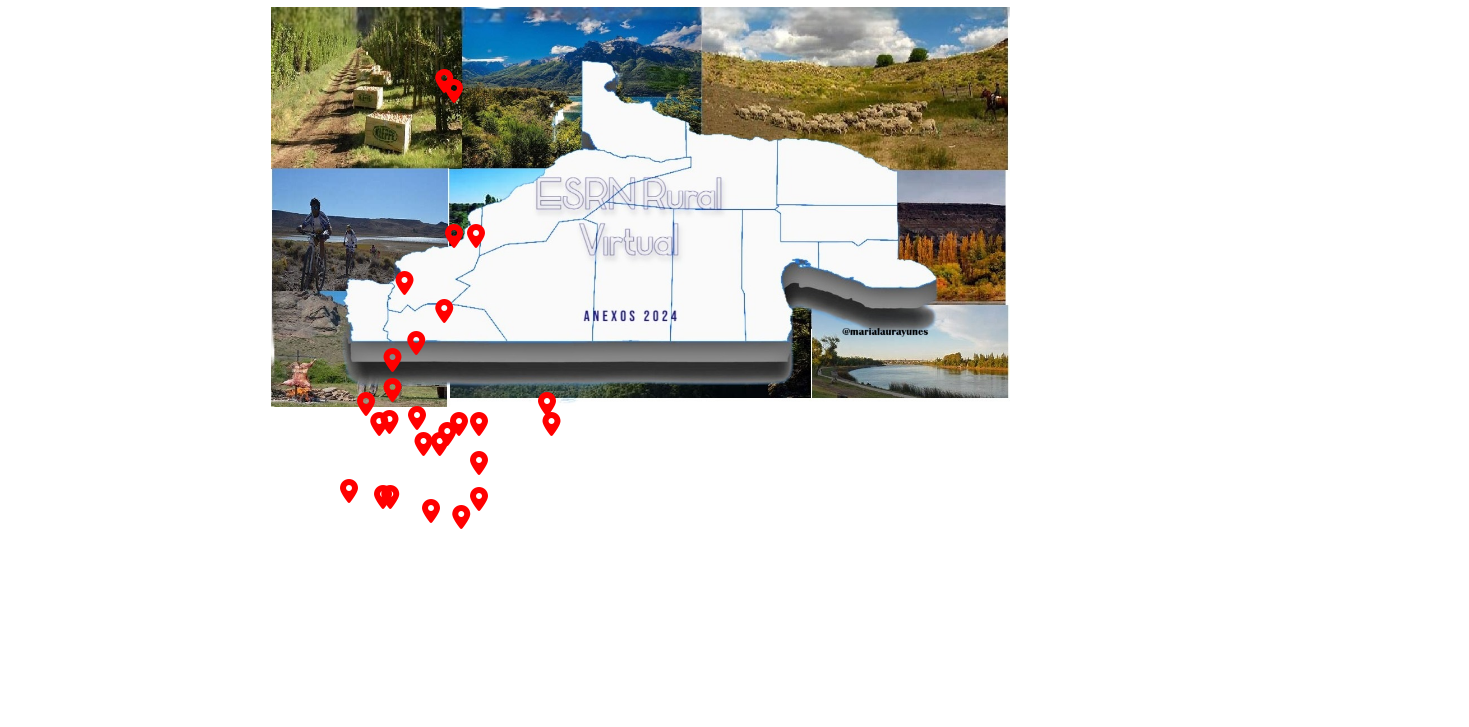
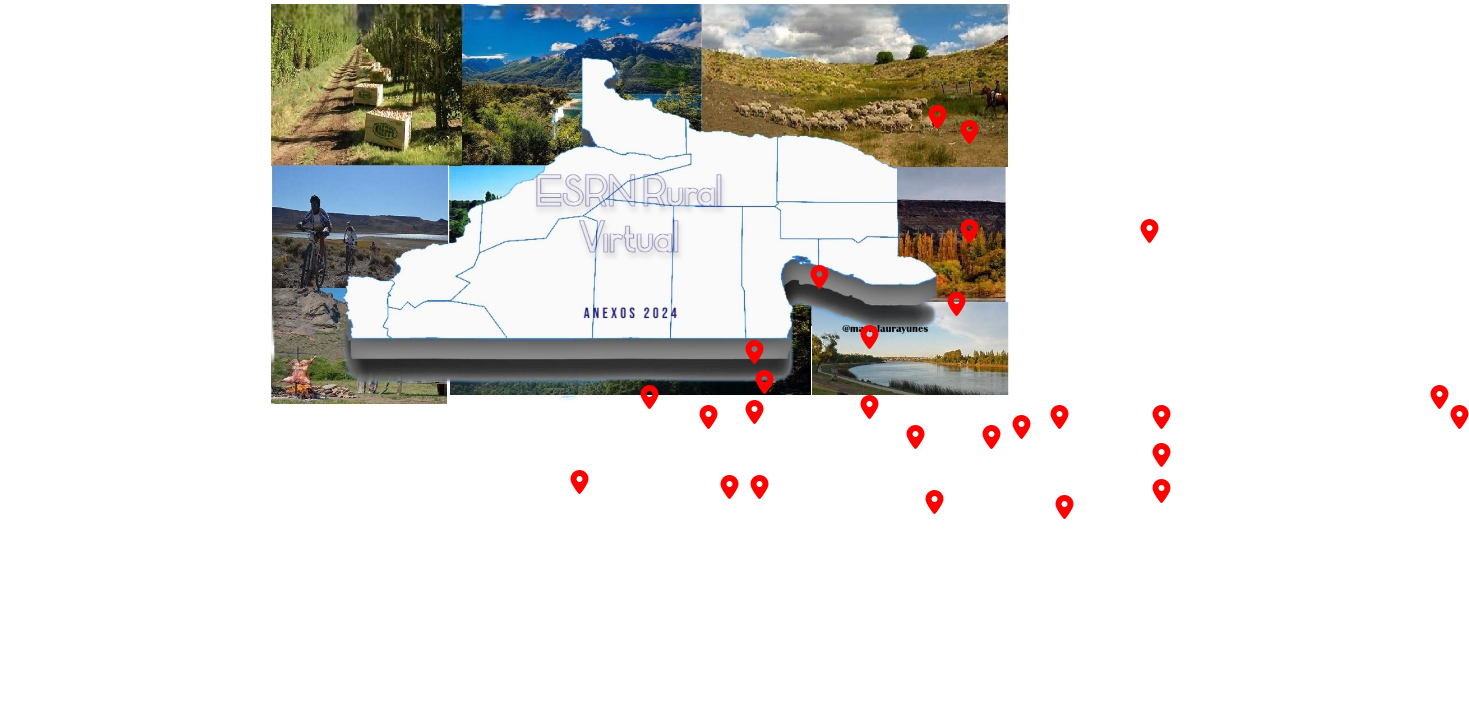
Before and after one commit to MLYGIT/celesttito, a plain HTML site: page index.html in a window 1280 px wide. Shown: the part 73-800 px from the top of the page, 1469 px wide, since content can reach past the window. Drawn offline with Linux system fonts and the light colour scheme.

Commit message:
Update index.html

```diff
--- a/index.html
+++ b/index.html
@@ -9,247 +9,166 @@
         /* Estilos generales */
         body {
             font-family: Arial, sans-serif;
+            text-align: center;
+            margin: 0;
+            padding: 0;
         }
 
         h1 {
-            text-align: center;
+            margin: 20px 0;
         }
 
         /* Contenedor de la imagen */
         .map-container {
             position: relative;
-            width: 100%;
-            max-width: 739px; /* Tamaño de la imagen original */
-            height: auto;
+            width: 739px; /* Ancho original de la imagen */
+            height: 400px; /* Alto original de la imagen */
             margin: 0 auto;
         }
 
         /* Imagen del mapa */
         #mapa-img {
-            width: 100%;
-            height: auto;
+            width: 739px; /* Tamaño original de la imagen */
+            height: 400px; /* Tamaño original de la imagen */
         }
 
         /* Estilos de los íconos */
         .icon {
             position: absolute;
-            font-size: 24px;
-            color: red;
+            font-size: 24px; /* Tamaño del ícono */
+            color: red; /* Color del ícono */
+            text-decoration: none; /* Sin subrayado */
         }
 
-        /* Estilos para el hover que muestra el título */
+        /* Hover para mostrar título */
         .icon:hover::after {
             content: attr(data-title);
             position: absolute;
             background-color: white;
             padding: 2px 5px;
-            border: 1px solid black;
-            border-radius: 4px;
-            font-size: 14px;
-            white-space: nowrap;
-            top: -25px;
-            left: -10px;
-        }
-
-        /* Posicionamiento de los íconos con unidades relativas al tamaño de la ventana gráfica */
-        .icon[data-title="Valle Verde"] {
-            left: 22.3%;
-            top: 15.2%;
-        }
-        .icon[data-title="Peñas Blancas"] {
-            left: 23.6%;
-            top: 17.6%;
-        }
-        .icon[data-title="Lago Pellegrini"] {
-            left: 23.6%;
-            top: 53.5%;
-        }
-        .icon[data-title="Cerro Policía"] {
-            left: 22.3%;
-            top: 71.9%;
-        }
-        .icon[data-title="Chelforó"] {
-            left: 26.6%;
-            top: 53.5%;
-        }
-        .icon[data-title="Aguada Cecilio"] {
-            left: 27.0%;
-            top: 100%;
-        }
-        .icon[data-title="Sierra Pailemán"] {
-            left: 27.0%;
-            top: 109.5%;
-        }
-        .icon[data-title="Arroyo Los Berros"] {
-            left: 27.0%;
-            top: 118.5%;
-        }
-        .icon[data-title="El Cóndor"] {
-            left: 36.8%;
-            top: 100%;
-        }
-        .icon[data-title="Viedma"] {
-            left: 36.2%;
-            top: 95%;
-        }
-        .icon[data-title="Rincón Treneta"] {
-            left: 24.3%;
-            top: 100%;
-        }
-        .icon[data-title="Comicó"] {
-            left: 21.7%;
-            top: 105%;
-        }
-        .icon[data-title="Yaminué"] {
-            left: 22.7%;
-            top: 102.5%;
-        }
-        .icon[data-title="Aguada de Guerra"] {
-            left: 19.5%;
-            top: 105%;
-        }
-        .icon[data-title="Rio Chico"] {
-            left: 14%;
-            top: 118%;
-        }
-        .icon[data-title="Mamuel Choique"] {
-            left: 15%;
-            top: 118%;
-        }
-        .icon[data-title="El Manso"] {
-            left: 9.4%;
-            top: 116.5%;
-        }
-        .icon[data-title="Caín"] {
-            left: 20.5%;
-            top: 121.5%;
-        }
-        .icon[data-title="Cona Niyeu"] {
-            left: 24.6%;
-            top: 123%;
-        }
-        .icon[data-title="Laguna Blanca"] {
-            left: 14.9%;
-            top: 99.5%;
-        }
-        .icon[data-title="Colan Conhue"] {
-            left: 18.6%;
-            top: 98.5%;
-        }
-        .icon[data-title="Corralito"] {
-            left: 13.5%;
-            top: 100%;
-        }
-        .icon[data-title="Villa Llanquín"] {
-            left: 11.7%;
-            top: 95%;
-        }
-        .icon[data-title="Mencué"] {
-            left: 15.3%;
-            top: 91.5%;
-        }
-        .icon[data-title="Blancura Centro"] {
-            left: 15.3%;
-            top: 84%;
-        }
-        .icon[data-title="Aguada Guzmán"] {
-            left: 18.5%;
-            top: 80%;
-        }
-        .icon[data-title="Nahupa Huen"] {
-            left: 16.9%;
-            top: 65%;
+            border: 1px solid #ccc;
+            border-radius: 3px;
+            z-index: 1;
         }
     </style>
 </head>
 <body>
     <h1>ESRN Rural Virtual 2024</h1>
     <div class="map-container">
-        <!-- Imagen del mapa -->
-        <img src="paisaje (1).jpg" alt="Mapa interactivo" id="mapa-img">
+        <img src="paisaje (1).jpg" alt="Mapa interactivo" usemap="#mapa-interactivo" id="mapa-img">
 
-        <!-- Íconos para los diferentes lugares -->
-        <a href="https://es.wikipedia.org/wiki/Valle_Verde" class="icon" data-title="Valle Verde">
+        <!-- Íconos para Valle Verde y otros lugares -->
+        <a href="https://es.wikipedia.org/wiki/Valle_Verde" class="icon" style="left: 658px; top: 100px;" data-title="Valle Verde">
             <i class="fas fa-map-marker-alt"></i>
         </a>
-        <a href="https://es.wikipedia.org/wiki/Peñas_Blancas" class="icon" data-title="Peñas Blancas">
+        <a href="https://es.wikipedia.org/wiki/Peñas_Blancas" class="icon" style="left: 690px; top: 115px;" data-title="Peñas Blancas">
             <i class="fas fa-map-marker-alt"></i>
         </a>
-        <a href="https://es.wikipedia.org/wiki/Lago_Pellegrini" class="icon" data-title="Lago Pellegrini">
+        <a href="https://es.wikipedia.org/wiki/Lago_Pellegrini" class="icon" style="left: 690px; top: 214px;" data-title="Lago Pellegrini">
             <i class="fas fa-map-marker-alt"></i>
         </a>
-        <a href="https://es.wikipedia.org/wiki/Cerro_Policia" class="icon" data-title="Cerro Policía">
+        <a href="https://es.wikipedia.org/wiki/Cerro_Policia" class="icon" style="left: 677px; top: 287px;" data-title="Cerro Policía">
             <i class="fas fa-map-marker-alt"></i>
         </a>
-        <a href="https://es.wikipedia.org/wiki/Chelforo" class="icon" data-title="Chelforó">
+        <a href="https://es.wikipedia.org/wiki/Chelforo" class="icon" style="left: 870px; top: 214px;" data-title="Chelforó">
             <i class="fas fa-map-marker-alt"></i>
         </a>
-        <a href="https://es.wikipedia.org/wiki/Aguada_Cecilio" class="icon" data-title="Aguada Cecilio">
+        <a href="https://es.wikipedia.org/wiki/Aguada_Cecilio" class="icon" style="left: 882px; top: 400px;" data-title="Aguada Cecilio">
             <i class="fas fa-map-marker-alt"></i>
         </a>
-        <a href="https://es.wikipedia.org/wiki/Sierra_Paileman" class="icon" data-title="Sierra Pailemán">
+        <a href="https://es.wikipedia.org/wiki/Sierra_Paileman" class="icon" style="left: 882px; top: 438px;" data-title="Sierra Pailemán">
             <i class="fas fa-map-marker-alt"></i>
         </a>
-        <a href="https://es.wikipedia.org/wiki/Arroyo_Los_Berros" class="icon" data-title="Arroyo Los Berros">
+        <a href="https://es.wikipedia.org/wiki/Arroyo_Los_Berros" class="icon" style="left: 882px; top: 474px;" data-title="Arroyo Los Berros">
             <i class="fas fa-map-marker-alt"></i>
         </a>
-        <a href="https://es.wikipedia.org/wiki/El_Condor" class="icon" data-title="El Cóndor">
+        <a href="https://es.wikipedia.org/wiki/El_Condor" class="icon" style="left: 1180px; top: 400px;" data-title="El Cóndor">
             <i class="fas fa-map-marker-alt"></i>
         </a>
-        <a href="https://es.wikipedia.org/wiki/Viedma" class="icon" data-title="Viedma">
+        <a href="https://es.wikipedia.org/wiki/Viedma" class="icon" style="left: 1160px; top: 380px;" data-title="Viedma">
             <i class="fas fa-map-marker-alt"></i>
         </a>
-        <a href="https://es.wikipedia.org/wiki/Rincon_Treneta" class="icon" data-title="Rincón Treneta">
+        <a href="https://es.wikipedia.org/wiki/Rincon_Treneta" class="icon" style="left: 780px; top: 400px;" data-title="Rincón Treneta">
             <i class="fas fa-map-marker-alt"></i>
         </a>
-        <a href="https://es.wikipedia.org/wiki/Comicó" class="icon" data-title="Comicó">
+        <a href="https://es.wikipedia.org/wiki/Comicó" class="icon" style="left: 712px; top: 420px;" data-title="Comicó">
             <i class="fas fa-map-marker-alt"></i>
         </a>
-        <a href="https://es.wikipedia.org/wiki/Yaminue" class="icon" data-title="Yaminué">
+        <a href="https://es.wikipedia.org/wiki/Yaminue" class="icon" style="left: 742px; top: 410px;" data-title="Yaminué">
             <i class="fas fa-map-marker-alt"></i>
         </a>
-        <a href="https://es.wikipedia.org/wiki/Aguada_de_Guerra" class="icon" data-title="Aguada de Guerra">
+        <a href="https://es.wikipedia.org/wiki/Aguada_de_Guerra" class="icon" style="left: 636px; top: 420px;" data-title="Aguada de Guerra">
             <i class="fas fa-map-marker-alt"></i>
         </a>
-        <a href="https://es.wikipedia.org/wiki/Rio_Chico" class="icon" data-title="Rio Chico">
+        <a href="https://es.wikipedia.org/wiki/Rio_Chico" class="icon" style="left: 450px; top: 470px;" data-title="Rio Chico">
             <i class="fas fa-map-marker-alt"></i>
         </a>
-        <a href="https://es.wikipedia.org/wiki/Mamuel_Choique" class="icon" data-title="Mamuel Choique">
+        <a href="https://es.wikipedia.org/wiki/Mamuel_Choique" class="icon" style="left: 480px; top: 470px;" data-title="Mamuel Choique">
             <i class="fas fa-map-marker-alt"></i>
         </a>
-        <a href="https://es.wikipedia.org/wiki/El_Manso" class="icon" data-title="El Manso">
+        <a href="https://es.wikipedia.org/wiki/El_Manso" class="icon" style="left: 300px; top: 465px;" data-title="El Manso">
             <i class="fas fa-map-marker-alt"></i>
         </a>
-        <a href="https://es.wikipedia.org/wiki/Cain" class="icon" data-title="Caín">
+        <a href="https://es.wikipedia.org/wiki/Cain" class="icon" style="left: 655px; top: 485px;" data-title="El Caín">
             <i class="fas fa-map-marker-alt"></i>
         </a>
-        <a href="https://es.wikipedia.org/wiki/Cona_Niyeu" class="icon" data-title="Cona Niyeu">
+        <a href="https://es.wikipedia.org/wiki/Cona_Niyeu" class="icon" style="left: 785px; top: 490px;" data-title="Cona Niyeu">
             <i class="fas fa-map-marker-alt"></i>
         </a>
-        <a href="https://es.wikipedia.org/wiki/Laguna_Blanca" class="icon" data-title="Laguna Blanca">
+        <a href="https://es.wikipedia.org/wiki/Laguna_Blanca" class="icon" style="left: 475px; top: 395px;" data-title="Laguna Blanca">
             <i class="fas fa-map-marker-alt"></i>
         </a>
-        <a href="https://es.wikipedia.org/wiki/Colan_Conhue" class="icon" data-title="Colan Conhue">
+        <a href="https://es.wikipedia.org/wiki/Colan_Conhue" class="icon" style="left: 590px; top: 390px;" data-title="Colan Conhue">
             <i class="fas fa-map-marker-alt"></i>
         </a>
-        <a href="https://es.wikipedia.org/wiki/Corralito" class="icon" data-title="Corralito">
+        <a href="https://es.wikipedia.org/wiki/Corralito" class="icon" style="left: 429px; top: 400px;" data-title="Corralito">
             <i class="fas fa-map-marker-alt"></i>
         </a>
-        <a href="https://es.wikipedia.org/wiki/Villa_Llanquin" class="icon" data-title="Villa Llanquín">
+        <a href="https://es.wikipedia.org/wiki/Villa_Llanquin" class="icon" style="left: 370px; top: 380px;" data-title="Villa Llanquín">
             <i class="fas fa-map-marker-alt"></i>
         </a>
-        <a href="https://es.wikipedia.org/wiki/Mencue" class="icon" data-title="Mencué">
+        <a href="https://es.wikipedia.org/wiki/Mencue" class="icon" style="left: 485px; top: 365px;" data-title="Mencué">
             <i class="fas fa-map-marker-alt"></i>
         </a>
-        <a href="https://es.wikipedia.org/wiki/Blancura_Centro" class="icon" data-title="Blancura Centro">
+        <a href="https://es.wikipedia.org/wiki/Blancura_Centro" class="icon" style="left: 475px; top: 335px;" data-title="Blancura Centro">
             <i class="fas fa-map-marker-alt"></i>
         </a>
-        <a href="https://es.wikipedia.org/wiki/Aguada_Guzman" class="icon" data-title="Aguada Guzmán">
+        <a href="https://es.wikipedia.org/wiki/Aguada_Guzman" class="icon" style="left: 590px; top: 320px;" data-title="Aguada Guzmán">
             <i class="fas fa-map-marker-alt"></i>
         </a>
-        <a href="https://es.wikipedia.org/wiki/Nahupa_Huen" class="icon" data-title="Nahupa Huen">
+        <a href="https://es.wikipedia.org/wiki/Nahupa_Huen" class="icon" style="left: 540px; top: 260px;" data-title="Nahupa Huen">
             <i class="fas fa-map-marker-alt"></i>
         </a>
     </div>
+
+    <map name="mapa-interactivo">
+        <area shape="rect" coords="658,100,688,130" href="https://es.wikipedia.org/wiki/Valle_Verde" title="Valle Verde">
+        <area shape="rect" coords="690,115,720,145" href="https://es.wikipedia.org/wiki/Peñas_Blancas" title="Peñas Blancas">
+        <area shape="rect" coords="690,214,720,244" href="https://es.wikipedia.org/wiki/Lago_Pellegrini" title="Lago Pellegrini">
+        <area shape="rect" coords="677,287,707,317" href="https://es.wikipedia.org/wiki/Cerro_Policia" title="Cerro Policía">
+        <area shape="rect" coords="870,214,900,244" href="https://es.wikipedia.org/wiki/Chelforo" title="Chelforó">
+        <area shape="rect" coords="882,400,912,430" href="https://es.wikipedia.org/wiki/Aguada_Cecilio" title="Aguada Cecilio">
+        <area shape="rect" coords="882,438,912,468" href="https://es.wikipedia.org/wiki/Sierra_Paileman" title="Sierra Pailemán">
+        <area shape="rect" coords="882,474,912,504" href="https://es.wikipedia.org/wiki/Arroyo_Los_Berros" title="Arroyo Los Berros">
+        <area shape="rect" coords="1180,400,1210,430" href="https://es.wikipedia.org/wiki/El_Condor" title="El Cóndor">
+        <area shape="rect" coords="1160,380,1190,410" href="https://es.wikipedia.org/wiki/Viedma" title="Viedma">
+        <area shape="rect" coords="780,400,810,430" href="https://es.wikipedia.org/wiki/Rincon_Treneta" title="Rincón Treneta">
+        <area shape="rect" coords="712,420,742,450" href="https://es.wikipedia.org/wiki/Comicó" title="Comicó">
+        <area shape="rect" coords="742,410,772,440" href="https://es.wikipedia.org/wiki/Yaminue" title="Yaminué">
+        <area shape="rect" coords="636,420,666,450" href="https://es.wikipedia.org/wiki/Aguada_de_Guerra" title="Aguada de Guerra">
+        <area shape="rect" coords="450,470,480,500" href="https://es.wikipedia.org/wiki/Rio_Chico" title="Rio Chico">
+        <area shape="rect" coords="480,470,510,500" href="https://es.wikipedia.org/wiki/Mamuel_Choique" title="Mamuel Choique">
+        <area shape="rect" coords="310,465,340,495" href="https://es.wikipedia.org/wiki/El_Manso" title="El Manso">
+        <area shape="rect" coords="655,485,685,515" href="https://es.wikipedia.org/wiki/Cain" title="Caín">
+        <area shape="rect" coords="785,490,815,520" href="https://es.wikipedia.org/wiki/Cona_Niyeu" title="Cona Niyeu">
+        <area shape="rect" coords="475,395,505,425" href="https://es.wikipedia.org/wiki/Laguna_Blanca" title="Laguna Blanca">
+        <area shape="rect" coords="590,390,620,420" href="https://es.wikipedia.org/wiki/Colan_Conhue" title="Colan Conhue">
+        <area shape="rect" coords="429,400,459,430" href="https://es.wikipedia.org/wiki/Corralito" title="Corralito">
+        <area shape="rect" coords="370,380,400,410" href="https://es.wikipedia.org/wiki/Villa_Llanquin" title="Villa Llanquín">
+        <area shape="rect" coords="485,365,515,395" href="https://es.wikipedia.org/wiki/Mencue" title="Mencué">
+        <area shape="rect" coords="475,335,505,365" href="https://es.wikipedia.org/wiki/Blancura_Centro" title="Blancura Centro">
+        <area shape="rect" coords="590,320,620,350" href="https://es.wikipedia.org/wiki/Aguada_Guzman" title="Aguada Guzmán">
+        <area shape="rect" coords="540,260,570,290" href="https://es.wikipedia.org/wiki/Nahupa_Huen" title="Nahupa Huen">
+    </map>
 </body>
 </html>
```
